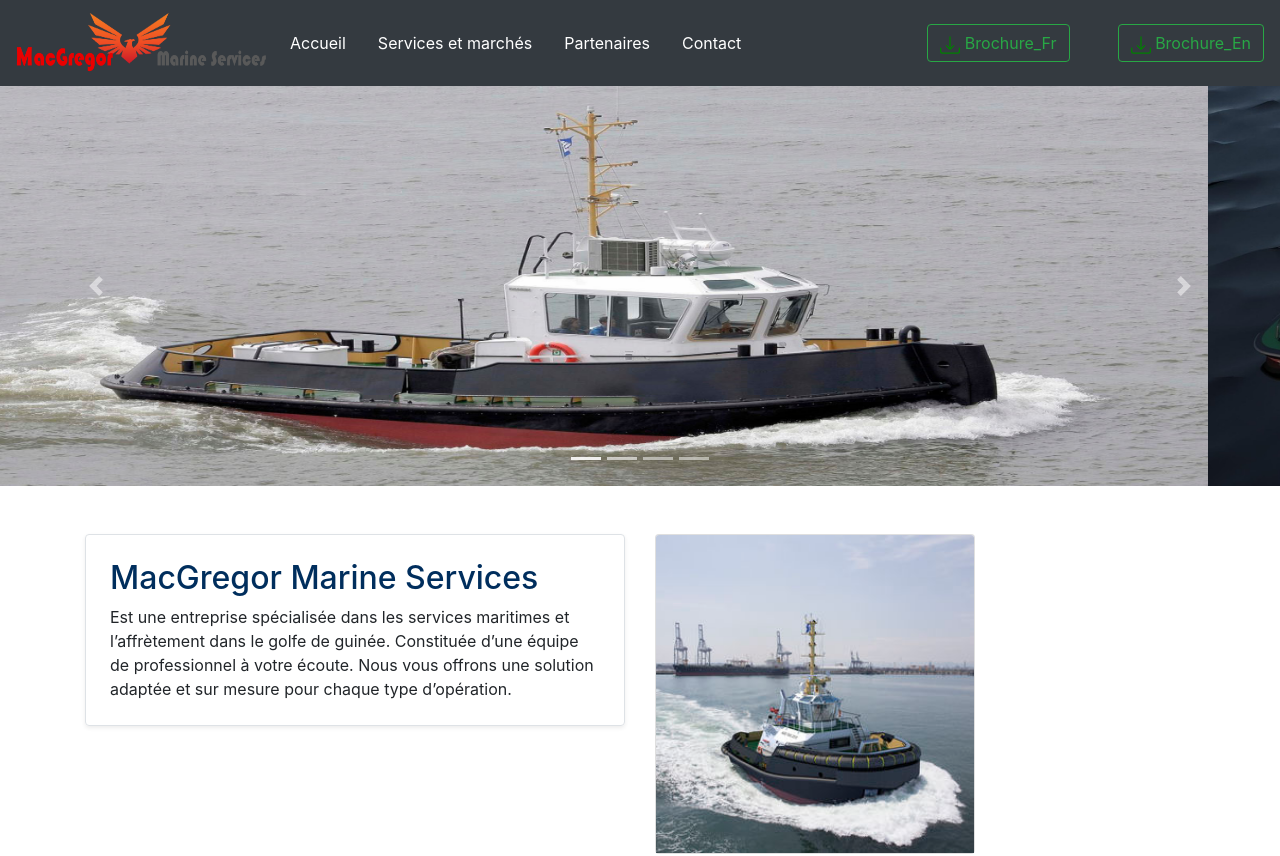
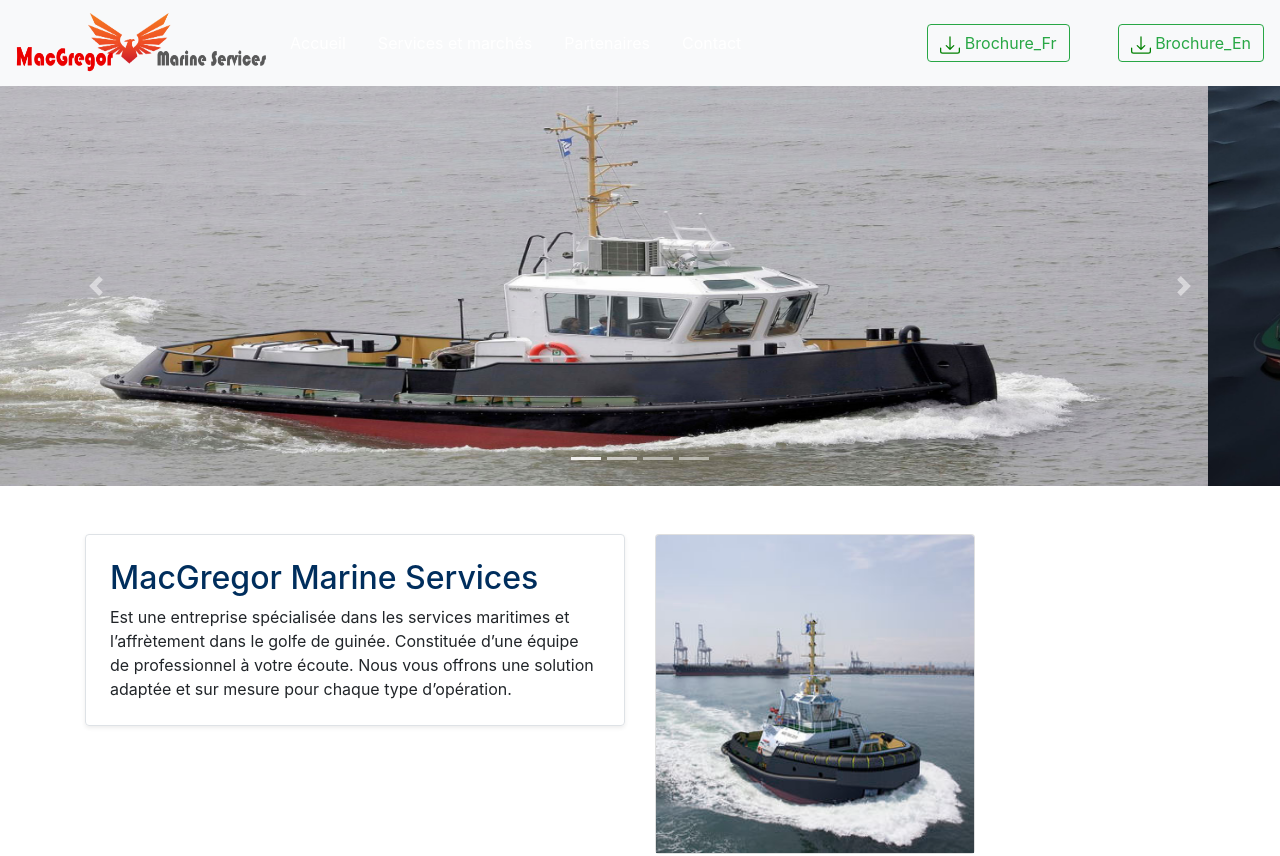
Before and after one commit to Lmatador04/marine_service, a Next.js app: page / in a window 1280 px wide. Shown: the top 856 px of the page. Built offline with nearby package versions, Linux system fonts and the light colour scheme.

Commit message:
deuxieme commit

```diff
--- a/pages/components/shared/header.js
+++ b/pages/components/shared/header.js
@@ -8,7 +8,7 @@ const AppLink = ({children, className, href}) =>
 export default function Header() {
     return (
         <>
-<Navbar bg="dark"  expand="lg">
+<Navbar bg="light"  expand="lg">
   <Navbar.Brand href="#home">
   <img
         src="/macgregor logo.png"
```
